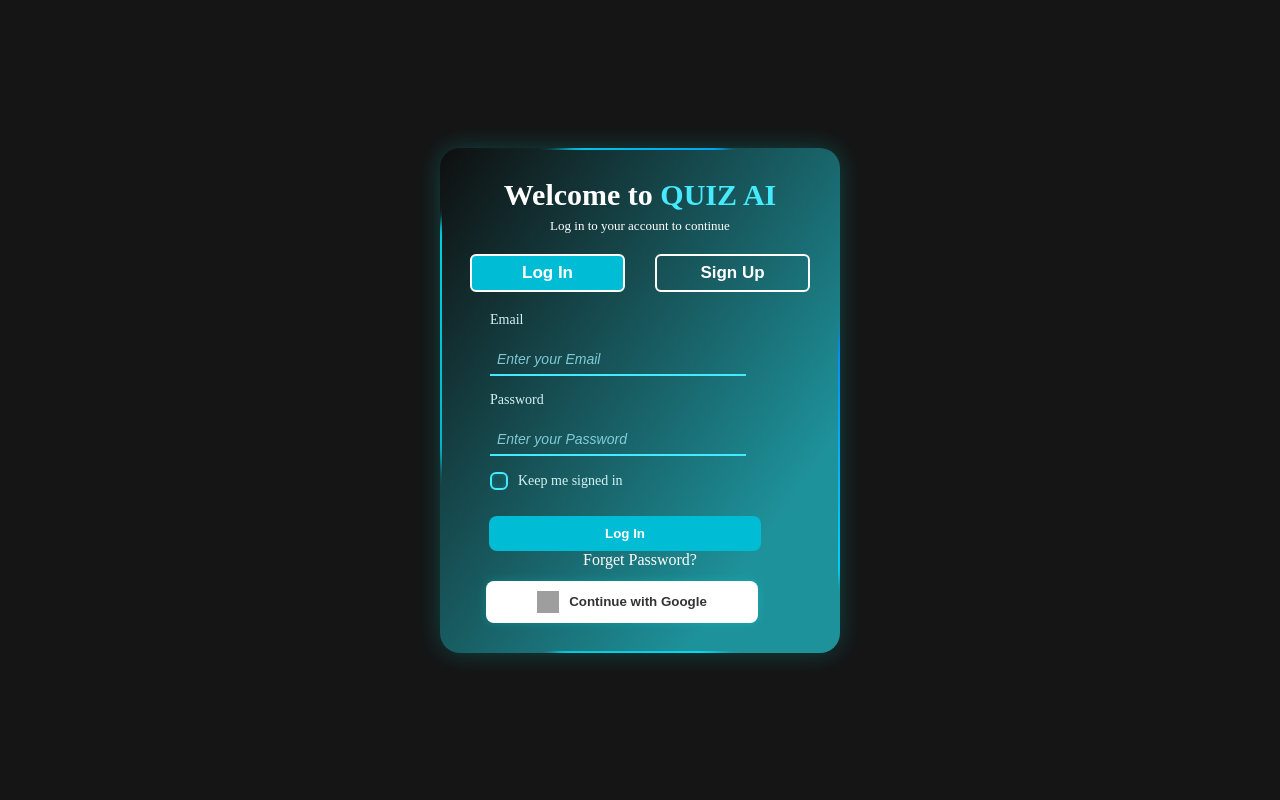
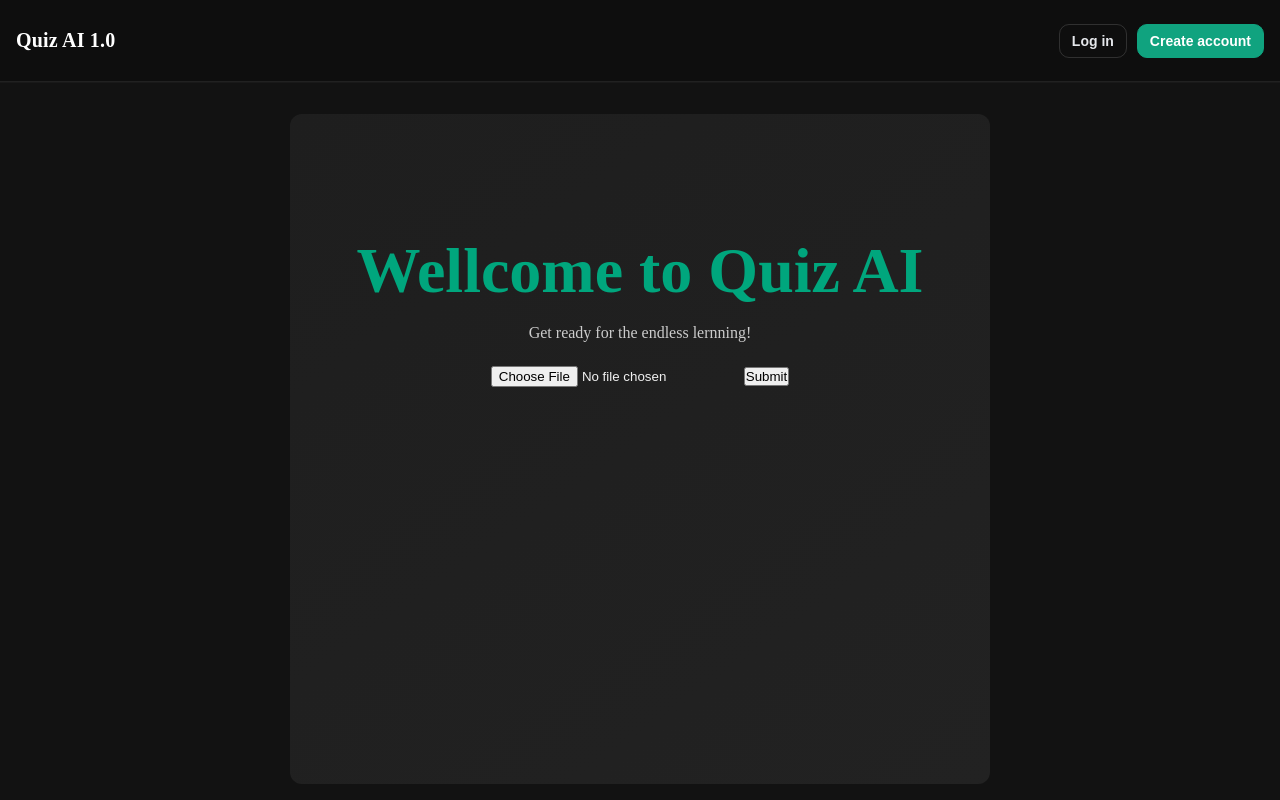
Before and after one commit to faisaloool/GraduationProject, a React (Vite) app in the folder 4-SourceCode/Interface/: page / in a window 1280 px wide. Built offline with nearby package versions, Linux system fonts and the light colour scheme; grey boxes are pictures that could not be loaded.

Commit message:
adjusting page content based on logIn status

```diff
--- a/4-SourceCode/Interface/package.json
+++ b/4-SourceCode/Interface/package.json
@@ -12,7 +12,8 @@
   "dependencies": {
     "react": "^19.1.1",
     "react-dom": "^19.1.1",
-    "react-icons": "^5.5.0"
+    "react-icons": "^5.5.0",
+    "react-router-dom": "^7.9.4"
   },
   "devDependencies": {
     "@eslint/js": "^9.36.0",
--- a/4-SourceCode/Interface/src/App.jsx
+++ b/4-SourceCode/Interface/src/App.jsx
@@ -1,11 +1,13 @@
 import { use, useEffect, useState } from "react";
+import { BrowserRouter as Router, Routes, Route } from "react-router-dom";
 import { Side_bar } from "./components/Side_bar";
 import { Quiz_main_page } from "./components/Quiz_main_page";
-import Authform from "./components/Authform";
+import Authform from "./components/Authform.jsx";
+import { Library } from "./components/Library.jsx";
 import "./style/App.css";
 function App() {
   const [exames, setExames] = useState([]);
-  useEffect(() => {
+  /* useEffect(() => {
     exames.push({
       id: 1,
       question: "What is the capital of Jordan?",
@@ -20,15 +22,42 @@ function App() {
       type: "true-false",
       marks: 1,
     });
-  }, []);
-  return (
+  }, []); */
+
+  /* return (
     <>
-      {/* <main className="layout">
+      <main className="layout">
         <Side_bar />
         <Quiz_main_page exames={exames} />
-      </main> */}
-      <Authform />
+      </main>
     </>
+  ); */
+  return (
+    <Router>
+      <Routes>
+        <Route path="/Log-in" element={<Authform login={true} />} />
+        <Route path="/Sign-up" element={<Authform login={false} />} />
+        <Route path="/library" element={<Library />} />
+        <Route
+          path="/"
+          element={
+            <main className="layout">
+              <Side_bar />
+              <Quiz_main_page exames={exames} />
+            </main>
+          }
+        />
+        <Route
+          path="/exam/:id"
+          element={
+            <main className="layout">
+              <Side_bar />
+              <Quiz_main_page exames={exames} />
+            </main>
+          }
+        />
+      </Routes>
+    </Router>
   );
 }
 
--- a/4-SourceCode/Interface/src/components/Authform.jsx
+++ b/4-SourceCode/Interface/src/components/Authform.jsx
@@ -2,8 +2,8 @@ import React, { useState } from "react";
 import "../style/AuthForm.css";
 import { loginUser, registerUser } from "../util/service.js";
 
-export default function AuthForms() {
-  const [isLogin, setLogin] = useState(true);
+export default function AuthForms({ login }) {
+  const [isLogin, setLogin] = useState(login);
 
   return (
     <div className="auth-container">
--- a/4-SourceCode/Interface/src/components/Header.jsx
+++ b/4-SourceCode/Interface/src/components/Header.jsx
@@ -1,5 +1,38 @@
 import React from "react";
+import { useNavigate } from "react-router-dom";
+import "../style/Header.css";
+import { useAuth } from "../context/AuthContext.jsx";
+import { BsThreeDots } from "react-icons/bs";
 
 export const Header = () => {
-  return <div>Header</div>;
+  const { user, isLoggedIn, logout } = useAuth();
+  const navigate = useNavigate();
+  const handleClick = (login) => () => {
+    if (login) {
+      navigate(`/Log-in`);
+    } else {
+      navigate(`/Sign-up`);
+    }
+  };
+  return (
+    <>
+      <header>
+        <div className="ai-version">Quiz AI 1.0</div>
+        {!isLoggedIn ? (
+          <div className="header-btns">
+            <button className="log-in" onClick={handleClick(true)}>
+              Log in
+            </button>
+            <button className="sign-up" onClick={handleClick(false)}>
+              Create account
+            </button>
+          </div>
+        ) : (
+          <button className="menu-btn" aria-label="Menu">
+            <BsThreeDots />
+          </button>
+        )}
+      </header>
+    </>
+  );
 };
--- /dev/null
+++ b/4-SourceCode/Interface/src/components/Library.jsx
@@ -0,0 +1,5 @@
+import React from "react";
+
+export const Library = () => {
+  return <div>Library</div>;
+};
--- a/4-SourceCode/Interface/src/components/Side_bar.jsx
+++ b/4-SourceCode/Interface/src/components/Side_bar.jsx
@@ -1,5 +1,7 @@
 import React from "react";
+import { useNavigate } from "react-router-dom";
 import { Quiz_card } from "./Quiz_card";
+import { useAuth } from "../context/AuthContext.jsx";
 import { BsReverseLayoutSidebarReverse } from "react-icons/bs";
 import { IoCreateOutline } from "react-icons/io5";
 import { IoSearch } from "react-icons/io5";
@@ -8,9 +10,12 @@ import "../style/Side_bar.css";
 
 export const Side_bar = () => {
   const [collaps, setCollaps] = React.useState(false);
+  const { user, isLoggedIn, logout } = useAuth();
+  const navigate = useNavigate();
 
   return (
     <>
+      {isLoggedIn && (
         <div
           className={`side-bar ${collaps ? "collapsed" : ""}`}
           onClick={() => {
@@ -35,21 +40,31 @@ export const Side_bar = () => {
             <nav>
               <ul>
                 <li>
-                <div className="Item">
+                  <div
+                    className="Item"
+                    onClick={() => {
+                      navigate("/");
+                    }}
+                  >
                     <IoCreateOutline className="side-bar-icons" />
-                  {!collaps && <a href="#">New Quiz</a>}
+                    {!collaps && <a>New Quiz</a>}
                   </div>
                 </li>
                 <li>
                   <div className="Item">
                     <IoSearch className="side-bar-icons" />
-                  {!collaps && <a href="#">Search</a>}
+                    {!collaps && <a>Search</a>}
                   </div>
                 </li>
                 <li>
-                <div className="Item">
+                  <div
+                    className="Item"
+                    onClick={() => {
+                      navigate("/library");
+                    }}
+                  >
                     <IoLibraryOutline className="side-bar-icons" />
-                  {!collaps && <a href="#">Library</a>}
+                    {!collaps && <a>Library</a>}
                   </div>
                 </li>
               </ul>
@@ -85,6 +100,7 @@ export const Side_bar = () => {
             {!collaps && <h2>name</h2>}
           </div>
         </div>
+      )}
     </>
   );
 };
--- a/4-SourceCode/Interface/src/style/Header.css
+++ b/4-SourceCode/Interface/src/style/Header.css
@@ -0,0 +1,129 @@
+header {
+  position: sticky;
+  top: 0;
+  z-index: 1000;
+  display: flex;
+  align-items: center;
+  justify-content: space-between;
+
+  height: 82px;
+  width: 100%;
+  padding: 0 16px;
+
+  background: rgba(15, 15, 15, 0.85);
+  -webkit-backdrop-filter: blur(8px);
+  backdrop-filter: blur(8px);
+  border-bottom: 1px solid rgba(255, 255, 255, 0.08);
+  box-shadow: 0 1px 0 rgba(255, 255, 255, 0.03);
+}
+
+.ai-version {
+  font-size: 20px;
+  font-weight: 600;
+  color: #ffffff;
+  letter-spacing: 0.2px;
+  margin-left: 0;
+}
+
+.header-btns {
+  display: flex;
+  align-items: center;
+  gap: 10px;
+}
+
+.header-btns button {
+  appearance: none;
+  -webkit-appearance: none;
+  background: transparent;
+  color: #e5e7eb;
+  border-radius: 10px;
+  padding: 8px 12px;
+  font-size: 14px;
+  font-weight: 600;
+  border: 1px solid rgba(255, 255, 255, 0.14);
+  cursor: pointer;
+  transition: background 0.15s ease, border-color 0.15s ease,
+    box-shadow 0.15s ease, transform 0.05s ease;
+}
+
+.header-btns .log-in:hover {
+  background: rgba(255, 255, 255, 0.06);
+  border-color: rgba(255, 255, 255, 0.22);
+}
+
+.header-btns .sign-up {
+  background: #10a37f;
+  color: #ffffff;
+  border-color: #10a37f;
+  box-shadow: 0 0 0 1px rgba(16, 163, 127, 0.2) inset;
+}
+.header-btns .sign-up:hover {
+  background: #0e8e70;
+  border-color: #0e8e70;
+  box-shadow: 0 4px 18px rgba(16, 163, 127, 0.35);
+}
+
+.header-btns button:focus-visible {
+  outline: 2px solid #10a37f;
+  outline-offset: 2px;
+}
+
+.header-btns button:active {
+  transform: translateY(1px);
+}
+
+.menu-btn {
+  appearance: none;
+  -webkit-appearance: none;
+  height: 40px;
+  width: 40px;
+  border-radius: 9999px;
+  background: transparent;
+  color: #e5e7eb;
+  border: 1px solid rgba(255, 255, 255, 0.14);
+  display: inline-flex;
+  align-items: center;
+  justify-content: center;
+  cursor: pointer;
+  transition: background 0.15s ease, border-color 0.15s ease,
+    box-shadow 0.15s ease, transform 0.05s ease;
+}
+
+.menu-btn:hover {
+  background: rgba(255, 255, 255, 0.06);
+  border-color: rgba(255, 255, 255, 0.22);
+}
+
+.menu-btn:focus-visible {
+  outline: 2px solid #10a37f;
+  outline-offset: 2px;
+}
+
+.menu-btn:active {
+  transform: translateY(1px);
+}
+
+/* icon size inside the button */
+.menu-btn svg {
+  width: 20px;
+  height: 20px;
+  color: #e5e7eb;
+}
+
+@media (max-width: 768px) {
+  header {
+    height: 56px;
+    padding: 0 12px;
+  }
+  .ai-version {
+    font-size: 16px;
+  }
+  .header-btns {
+    gap: 8px;
+  }
+  .header-btns button {
+    padding: 7px 10px;
+    font-size: 13px;
+    border-radius: 8px;
+  }
+}
--- a/4-SourceCode/Interface/src/style/Quiz_main_page.css
+++ b/4-SourceCode/Interface/src/style/Quiz_main_page.css
@@ -5,16 +5,16 @@
 }
 
 /* header fixed height, not positioned absolute/relative so it doesn't overlap content */
-.header {
+/* .header {
   width: 100%;
-  height: 60px;
+  height: 80px;
   background-color: #121212;
   border-bottom: #464646 solid 1px;
   flex: 0 0 60px;
   display: flex;
   align-items: center;
   z-index: 10;
-}
+} */
 
 /* page becomes the flexible quiz area (takes remaining horizontal space) */
 .page {
```
Also changed, not shown: 1 other file (tests, documents, lock files or other folders). Lines whose indentation alone changed are shown as unchanged.
